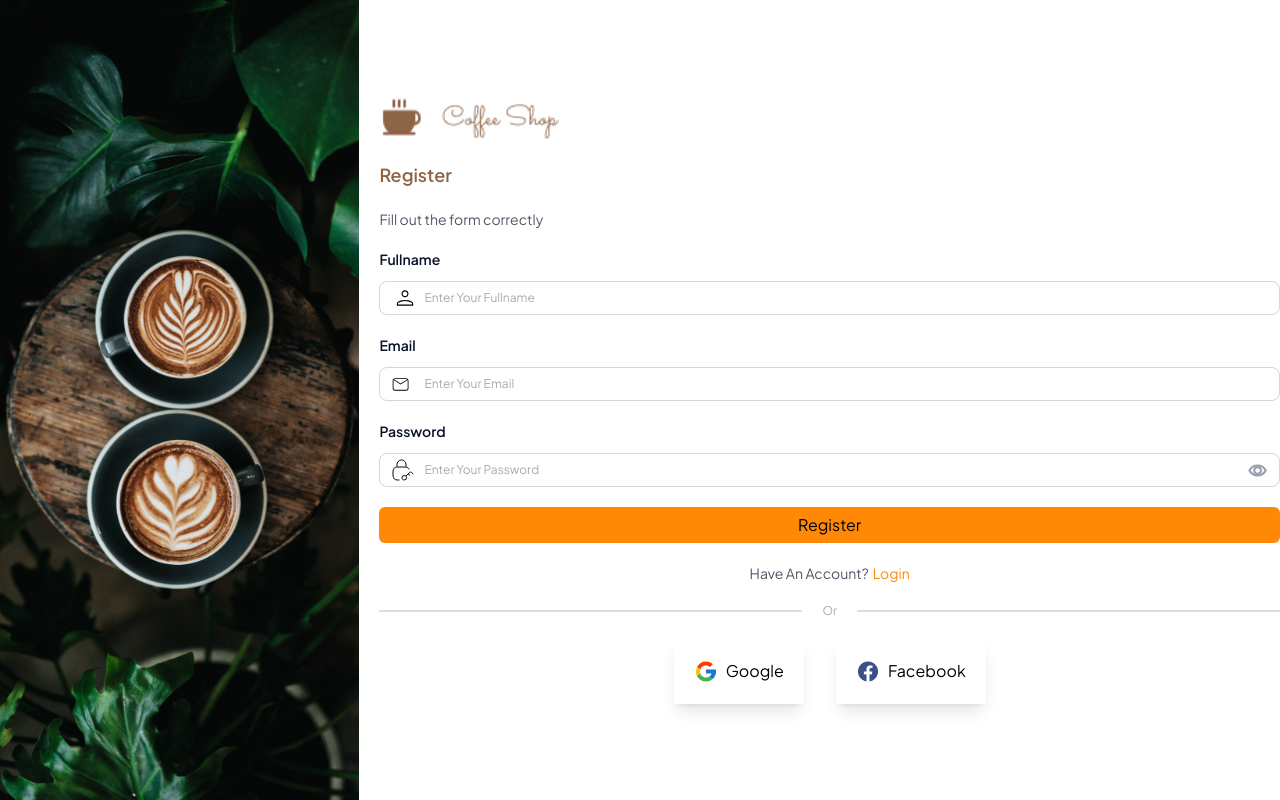
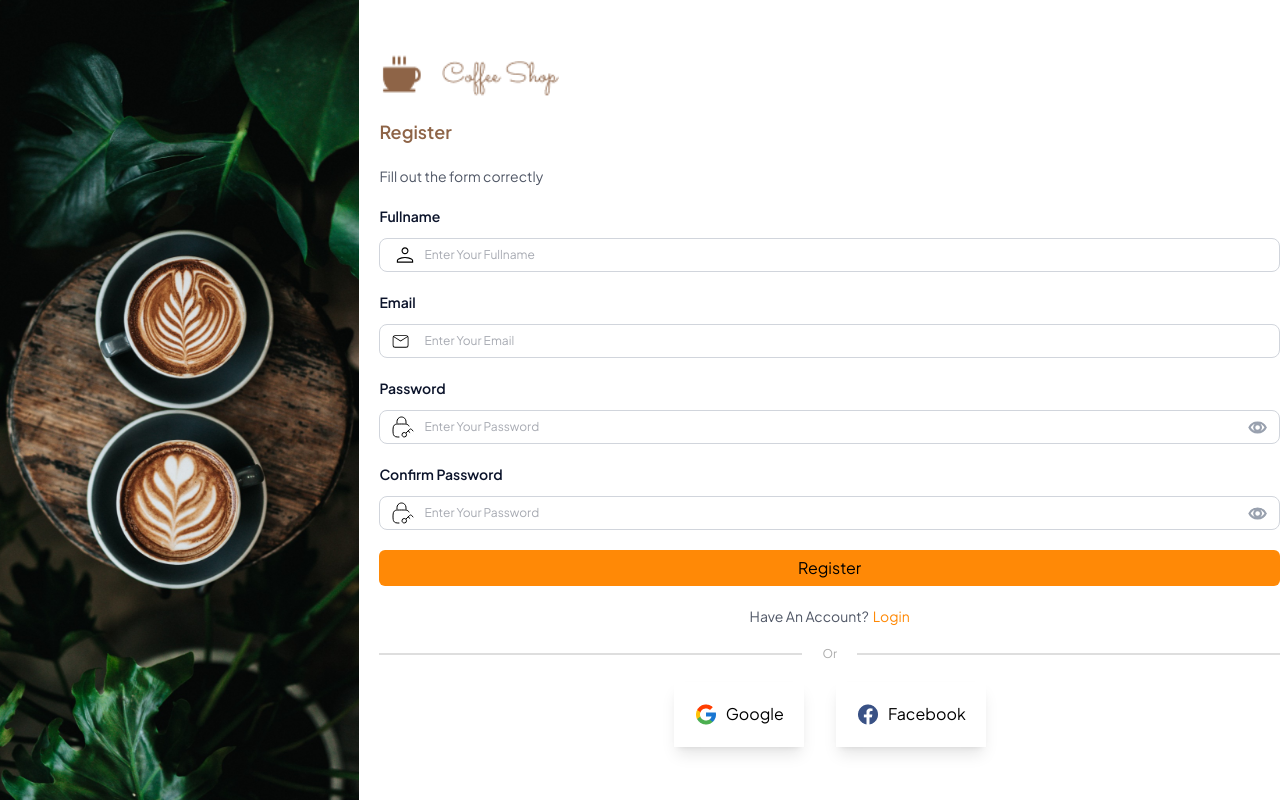
Before and after one commit to ariekas/koda-b4-react, a React (Vite) app: page /register in a window 1280 px wide. Built offline with nearby package versions, Linux system fonts and the light colour scheme.

Commit message:
feat: update checking passowrd and comfirm pasword much same value

```diff
--- a/src/page/RegisterPage.jsx
+++ b/src/page/RegisterPage.jsx
@@ -13,10 +13,10 @@ const Registerschema = yup.object({
     fullname: yup.string().required("Fullname wajib diisi"),
     email: yup.string().email("Format email tidak valid").required("Email wajib diisi"),
     password: yup.string().min(6, "Password minimal 6 karakter").required("Password wajib diisi"),
-    // confirm_password: yup
-    //     .string()
-    //     .oneOf([yup.ref("password"), null], "Konfirmasi password tidak sama")
-    //     .required("Konfirmasi password wajib diisi"),
+    confirm_password: yup
+        .string()
+        .oneOf([yup.ref("password"), null], "Konfirmasi password tidak sama")
+        .required("Konfirmasi password wajib diisi"),
 });
 
 
@@ -35,6 +35,11 @@ export function RegisterPage() {
         // eslint-disable-next-line no-unused-vars
         const { confirm_password, ...payload } = data;
 
+        if (payload.password !== confirm_password) {
+            setMessage("Password dan Konfirmasi Password tidak sama");
+            setIsSuccess(false);
+            return;
+        }
         try {
             const response = await fetch(`${import.meta.env.VITE_BASE_URL}/auth/register`, {
                 method: "POST",
@@ -140,7 +145,7 @@ export function RegisterPage() {
                     }
                 />
                 {errors.password && <p className="text-red-500 text-sm">{errors.password.message}</p>}
-                {/* <Input
+                <Input
                     label="Confirm Password"
                     name="confirm_password"
                     {...register("confirm_password")}
@@ -180,7 +185,7 @@ export function RegisterPage() {
                 />
                 {errors.confirm_password && (
                     <p className="text-red-500 text-sm">{errors.confirm_password.message}</p>
-                )} */}
+                )}
                 <Button type={"submit"}>Register</Button>
             </form>
             <p className="text-sm text-[#4F5665] flex items-center justify-center">Have An Account?<Link to="/login" className="text-[#FF8906] pl-1 cursor-pointer">Login</Link></p>
```
